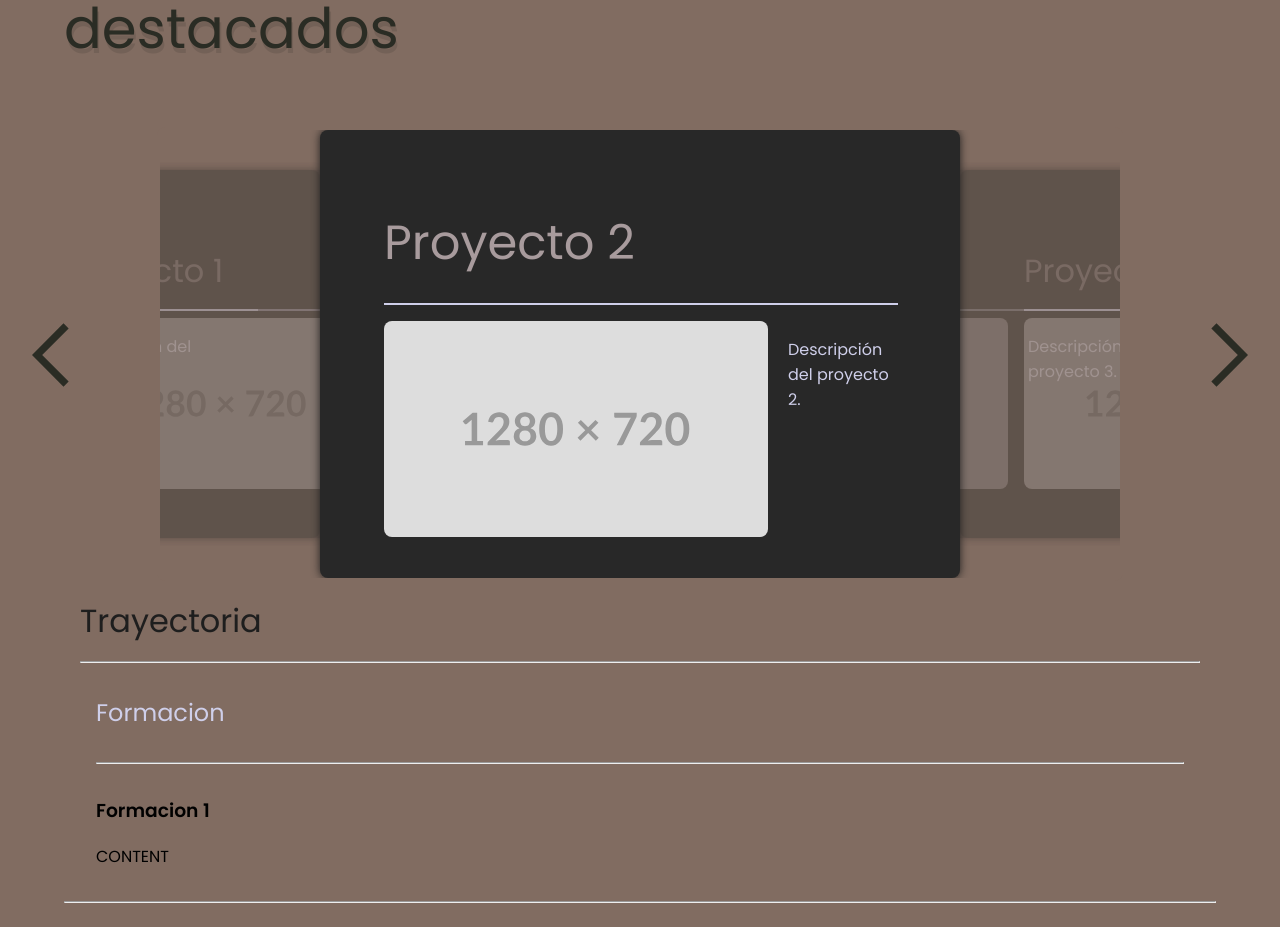
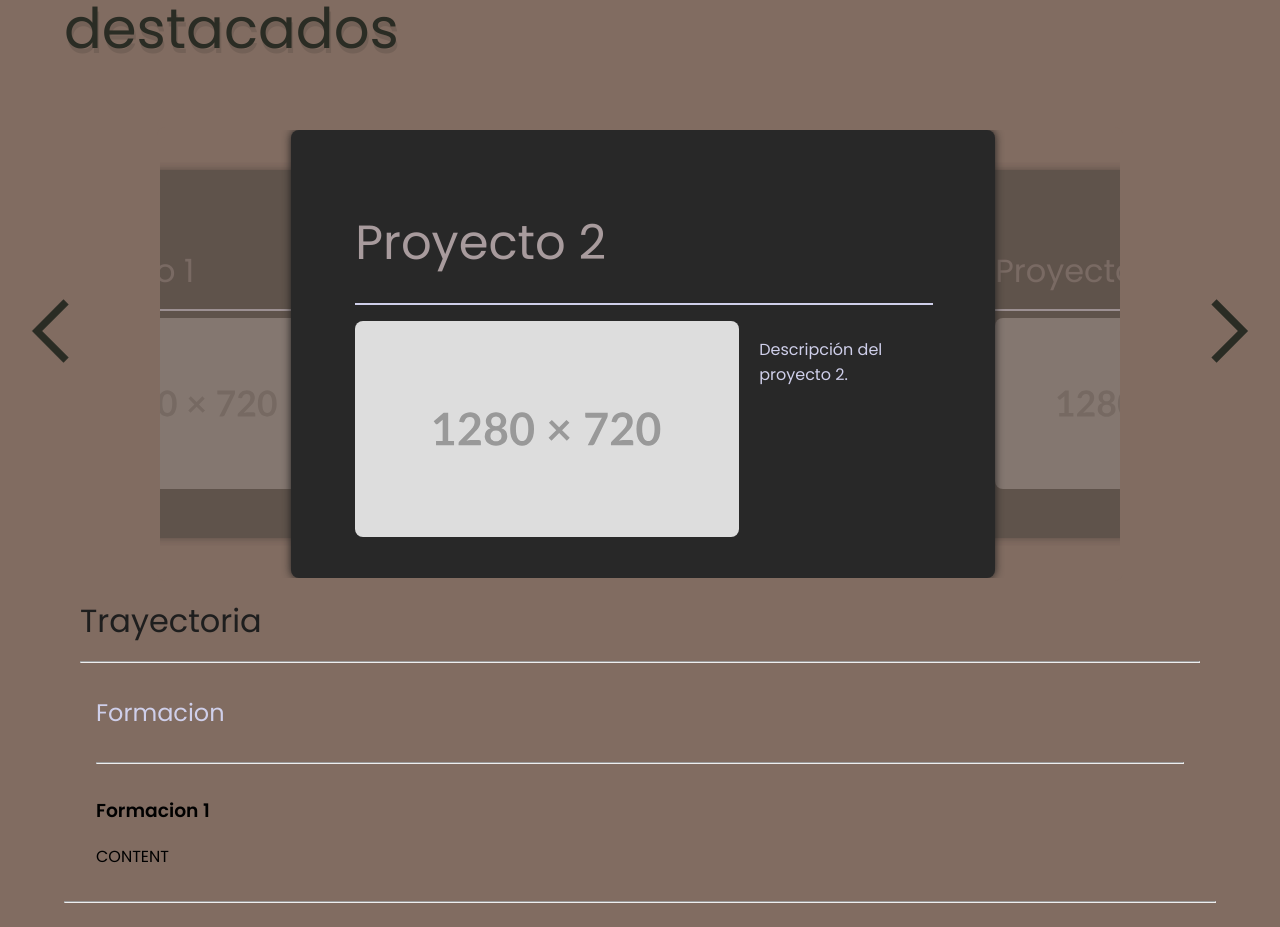
Before and after one commit to Matii111/Matii111.github.io, a React (Create React App) app: page / in a window 1280 px wide. Shown: the part 820-1747 px from the top of the page. Built offline with nearby package versions, Linux system fonts and the light colour scheme.

Commit message:
style(major): Slider style improved.

```diff
--- a/src/components/featuredProjects/projectCardsFormat.js
+++ b/src/components/featuredProjects/projectCardsFormat.js
@@ -56,8 +56,9 @@ function ProjectCard() {
                 <hr className='right-hr' />
             </div>
             <div className="slide-container">
-                {isProjectOpen && (
-                    <div className='overlay'>
+
+                    <div className={`${isProjectOpen ? 'overlay' : 'overlay-inactive'}`}>
+                    {isProjectOpen && (
                         <div className='project-preview-container'>
                             <div className='project-preview'>
                                 <div className='project-preview-left'>
@@ -85,8 +86,9 @@ function ProjectCard() {
                                 <img src={Close} alt="Close" />
                             </p>
                         </div>
+                          )}
                     </div>
-                )}
+
                 <Slide {...slideSettings}>
                     {ProjectCardsData.map((project, index) => {
                         const nextSlide = (currentSlide + 1) % ProjectCardsData.length;
--- a/src/index.css
+++ b/src/index.css
@@ -12,6 +12,17 @@ h1 {
 /* SCROLLBAR */
 ::-webkit-scrollbar {
   width: 4px;
+}
+
+/* ANIMATIONS  */
+@keyframes breathe {
+  0% {
+    transform: scale(1);
+  }
+
+  100% {
+    transform: scale(1.1);
+  }
 }
 
 /*
@@ -364,7 +375,8 @@ body {
 }
 
 /* SLIDER FEATURED PROJECTS */
-.overlay {
+
+.slide-container>.overlay {
   background-color: rgba(0, 0, 0, 0.5);
   position: fixed;
   width: 100%;
@@ -373,7 +385,21 @@ body {
   left: 0;
   opacity: 1;
   z-index: 99;
-  transition: all 1s ease-in-out;
+  transition: all 0.2s ease-in-out;
+}
+
+/* Estilo para overlay inactivo */
+.slide-container>.overlay-inactive {
+  background-color: rgba(0, 0, 0, 0.5);
+  position: fixed;
+  width: 100%;
+  height: 100%;
+  top: 0;
+  left: 0;
+  opacity: 0;
+  z-index: 99;
+  transition: all 0.2s ease-in-out;
+  pointer-events: none;
 }
 
 .project-preview-container {
@@ -400,8 +426,8 @@ body {
   display: flex;
   flex-direction: column;
   align-content: flex-start;
-  align-items: flex-start;
-  justify-content: flex-start;
+  align-items: flex-end;
+  justify-content: center;
   flex-wrap: wrap;
 }
 
@@ -503,8 +529,8 @@ body {
   box-shadow: 0rem 0rem 0.5rem #1E1E1E;
   color: #CFCFEA;
   height: 15rem;
-  width: 32rem;
-  left: -50%;
+  width: 36rem;
+  left: -59%;
   z-index: 0;
   opacity: 0.2;
   flex-wrap: nowrap;
@@ -513,6 +539,15 @@ body {
   transition: all 0.5s ease;
   margin-top: 2.5rem;
   font-size: 0.8rem;
+  pointer-events: none;
+}
+
+.project-card>.project-info>.project-description {
+  opacity: 0;
+}
+
+.middle-card>.project-info>.project-description {
+  opacity: 1;
 }
 
 .middle-card {
@@ -522,6 +557,7 @@ body {
   opacity: 1;
   margin-top: 0rem;
   font-size: 2rem;
+  pointer-events: all;
 }
 
 .middle-card .project-img-container img {
@@ -577,18 +613,20 @@ body {
   opacity: 1;
   background-color: transparent;
   border: transparent;
+  top: 10rem;
+  animation: breathe 3s infinite alternate;
 }
 
 .slideButtonNext>img,
 .slideButtonPrev>img {
   height: 5rem;
-  bottom: -2.5rem;
+  transition: all 0.2s ease;
 }
 
 .slideButtonNext>img:active,
 .slideButtonPrev>img:active {
+  box-shadow: 0rem 0.1rem 0.2rem -0.2rem #1E1E1E;
   transform: translateY(0.1rem);
-  box-shadow: 0rem 0.1rem 0.2rem -0.2rem #1E1E1E;
 }
 
 .slideButtonPrev>img {
@@ -600,3 +638,16 @@ body {
   left: 5rem;
   position: absolute;
 }
+
+.slideButtonNext>img:hover {
+  translate: calc(0.5rem);
+}
+
+.slideButtonPrev>img:hover {
+  translate: calc(-0.5rem);
+}
+
+.slideButtonPrev:hover,
+.slideButtonNext:hover {
+  animation: none;
+}
```
